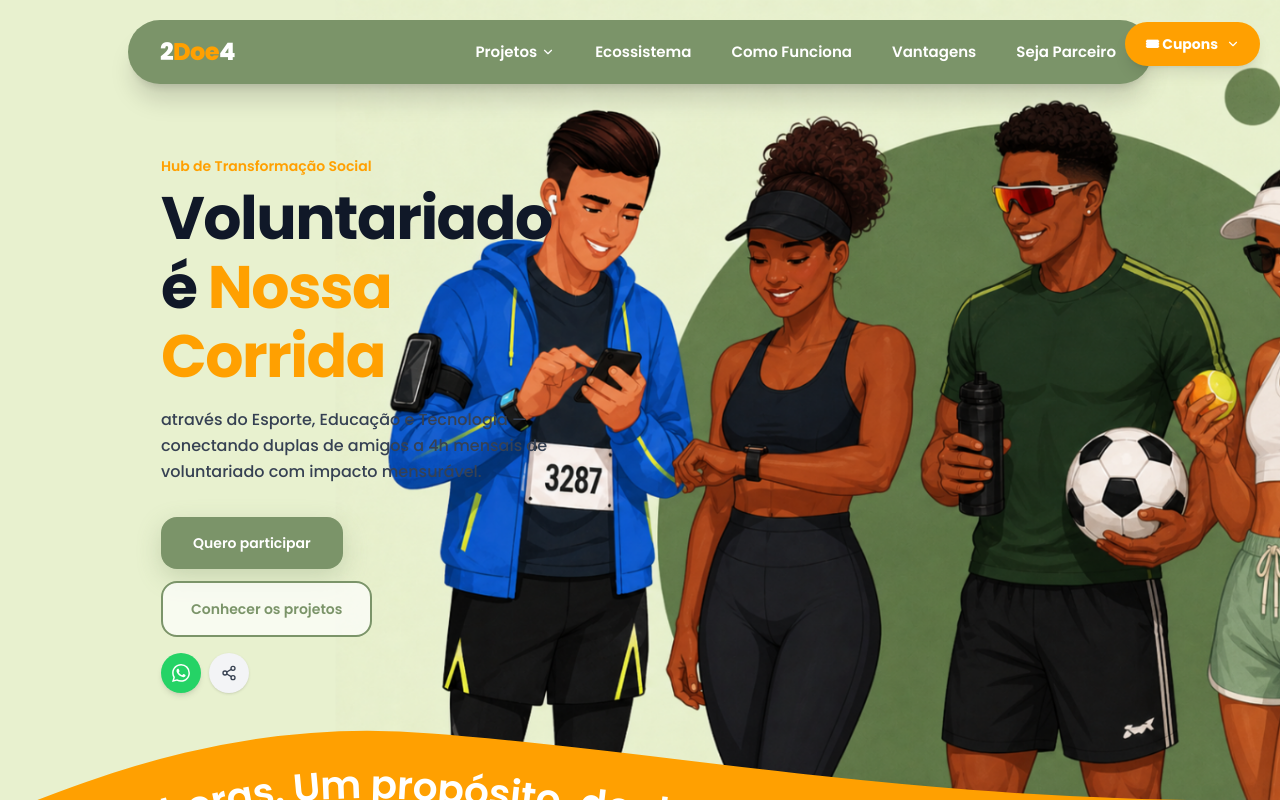
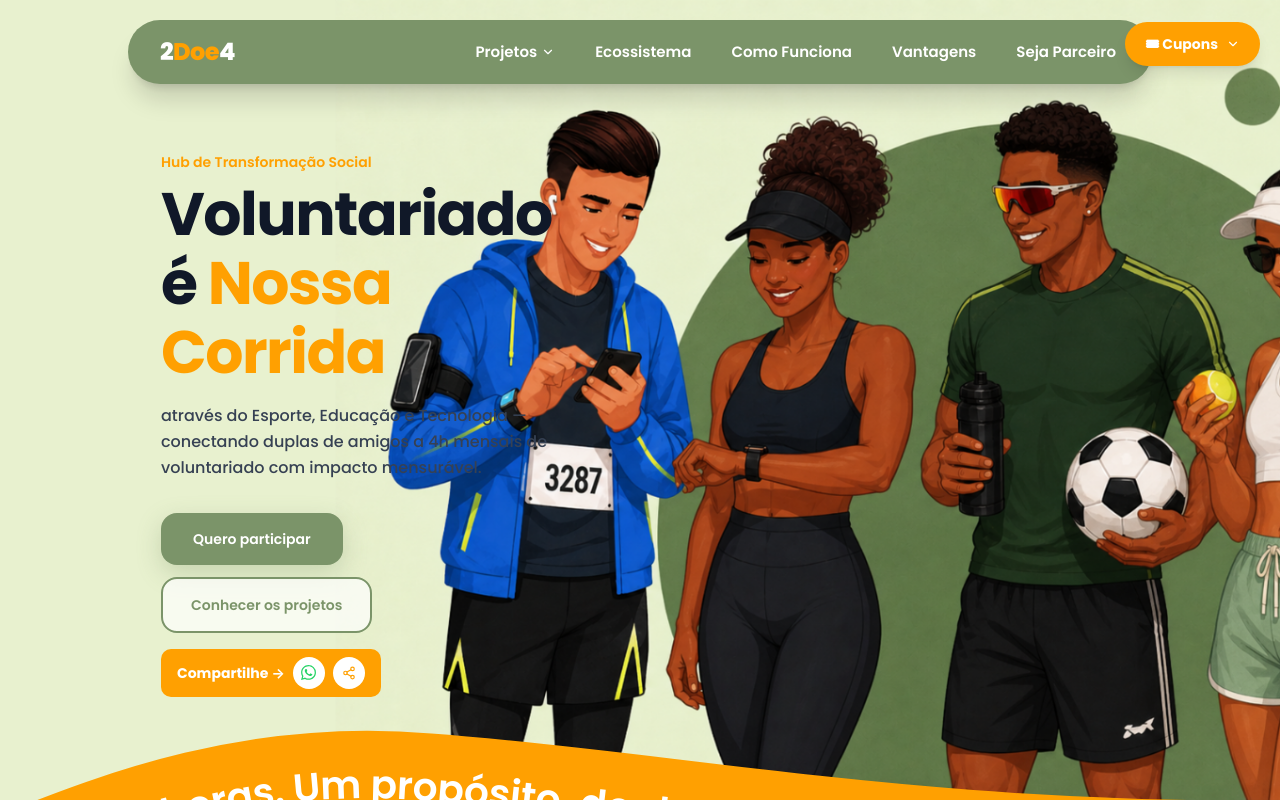
Before and after one commit to Marcusvn2006/2doe4, a React (Vite) app: page / in a window 1280 px wide. Shown: the top 800 px of the page. Built offline with nearby package versions, Linux system fonts and the light colour scheme.

Commit message:
feat: enhance ShareBar styling and adjust button sizes for improved UI

```diff
--- a/src/components/ShareBar.jsx
+++ b/src/components/ShareBar.jsx
@@ -33,22 +33,28 @@ export default function ShareBar({ title = '2Doe4', subtitle = 'Hub de Transform
   }
 
   return (
-    <div className="flex items-center gap-2">
+    <div
+      className="flex items-center gap-2 px-4 py-2"
+      style={{ borderRadius: 10, background: '#FFA001' }}
+    >
+      <span className="text-sm font-bold whitespace-nowrap" style={{ color: '#fff' }}>
+        Compartilhe →
+      </span>
       <button
         onClick={shareWa}
         title="Compartilhar no WhatsApp"
-        className="w-10 h-10 rounded-full flex items-center justify-center text-white transition-all duration-200 hover:scale-110 active:scale-95 shadow-md"
-        style={{ background: '#25D366' }}
+        className="w-8 h-8 rounded-full flex items-center justify-center transition-all duration-200 hover:scale-110 active:scale-95"
+        style={{ background: '#fff', color: '#25D366' }}
       >
-        <WhatsAppIcon size={18} />
+        <WhatsAppIcon size={15} />
       </button>
       <button
         onClick={shareNative}
         title={typeof navigator !== 'undefined' && navigator.share ? 'Compartilhar' : 'Copiar link'}
-        className="w-10 h-10 rounded-full flex items-center justify-center transition-all duration-200 hover:scale-110 active:scale-95 shadow-sm"
-        style={{ background: '#f3f4f6', color: '#374151' }}
+        className="w-8 h-8 rounded-full flex items-center justify-center transition-all duration-200 hover:scale-110 active:scale-95"
+        style={{ background: '#fff', color: '#FFA001' }}
       >
-        {copied ? <Check className="w-4 h-4 text-green-600" /> : <Share2 className="w-4 h-4" />}
+        {copied ? <Check className="w-3.5 h-3.5" style={{ color: '#25D366' }} /> : <Share2 className="w-3.5 h-3.5" />}
       </button>
     </div>
   )
```
